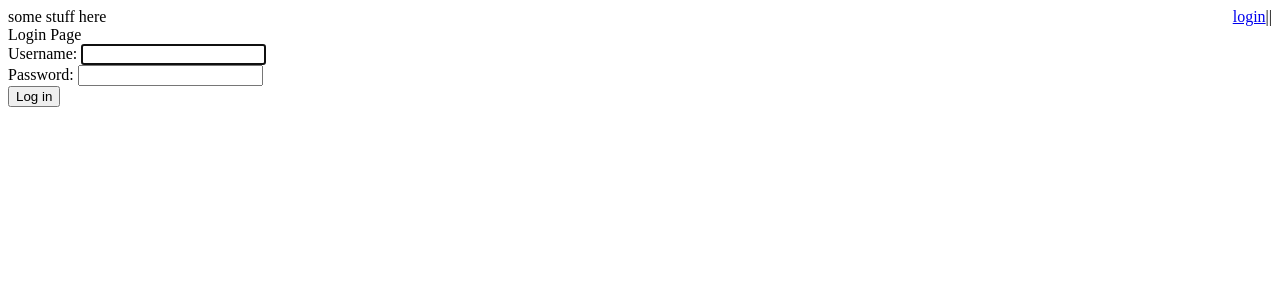
After one commit to M-Pidlisnyi/e-shop, a Django app: page /accounts/login/ in a window 1280 px wide. The commit adds this page. Shown: the top 300 px of the page. Run offline with Django 5.2, Linux system fonts and the light colour scheme.

Commit message:
added login/logout. minor price fixes

```diff
--- a/catalogue/templates/order_list.html
+++ b/catalogue/templates/order_list.html
@@ -2,7 +2,7 @@
 
 {% block content %}
 	{% for object in object_list %}
-        <p>{{ object }}- ({{ object.customer.user.username }}) </p>
+        <p>{{ object }}- (price for one: {{ object.product.price }}) (discount: {{ object.customer.discount_value }}%) </p>
 	{% endfor %}
 
 {% endblock %}
--- a/e_shop/settings.py
+++ b/e_shop/settings.py
@@ -129,3 +129,5 @@ STATIC_URL = 'static/'
 # https://docs.djangoproject.com/en/5.0/ref/settings/#default-auto-field
 
 DEFAULT_AUTO_FIELD = 'django.db.models.BigAutoField'
+
+LOGIN_REDIRECT_URL = 'home'
--- a/e_shop/urls.py
+++ b/e_shop/urls.py
@@ -22,5 +22,6 @@ from django.urls import  reverse
 urlpatterns = [
     path('admin/', admin.site.urls),
     path('', include('catalogue.urls')),
-    path('catalogue/', include("catalogue.urls"))
+    path('catalogue/', include("catalogue.urls")),
+    path("accounts/",  include("django.contrib.auth.urls") )
 ]
--- a/templates/base.html
+++ b/templates/base.html
@@ -5,6 +5,7 @@
     <title>Title</title>
 </head>
 <body>
+    {% include "header.html" %}
     {% block content %}
 
     {% endblock %}
--- /dev/null
+++ b/templates/header.html
@@ -0,0 +1,14 @@
+<header>
+    <nav>
+        <a>some stuff here</a>
+
+        <a style="float: right">|{{ user.username }}|</a>
+        {% if user.is_authenticated %}
+            <form method="post" action="{% url 'logout' %}">{% csrf_token %} <button type="submit" style="float: right">Log out</button></form>
+        {% else %}
+            <a href="{% url 'login' %}" style="float: right">login</a>
+       {% endif %}
+    </nav>
+
+
+</header>
--- /dev/null
+++ b/templates/registration/logged_out.html
@@ -0,0 +1,5 @@
+{% extends "base.html" %}
+
+{% block content %}
+	Logout page
+{% endblock %}
--- /dev/null
+++ b/templates/registration/login.html
@@ -0,0 +1,11 @@
+{% extends "base.html" %}
+
+{% block content %}
+	Login Page
+    <form method="post">
+    {% csrf_token %}
+    {{ form }}
+    <button type="submit">Log in</button>
+    </form>
+
+{% endblock %}
```
Also changed, not shown: catalogue/views.py (+5 -2 lines).
